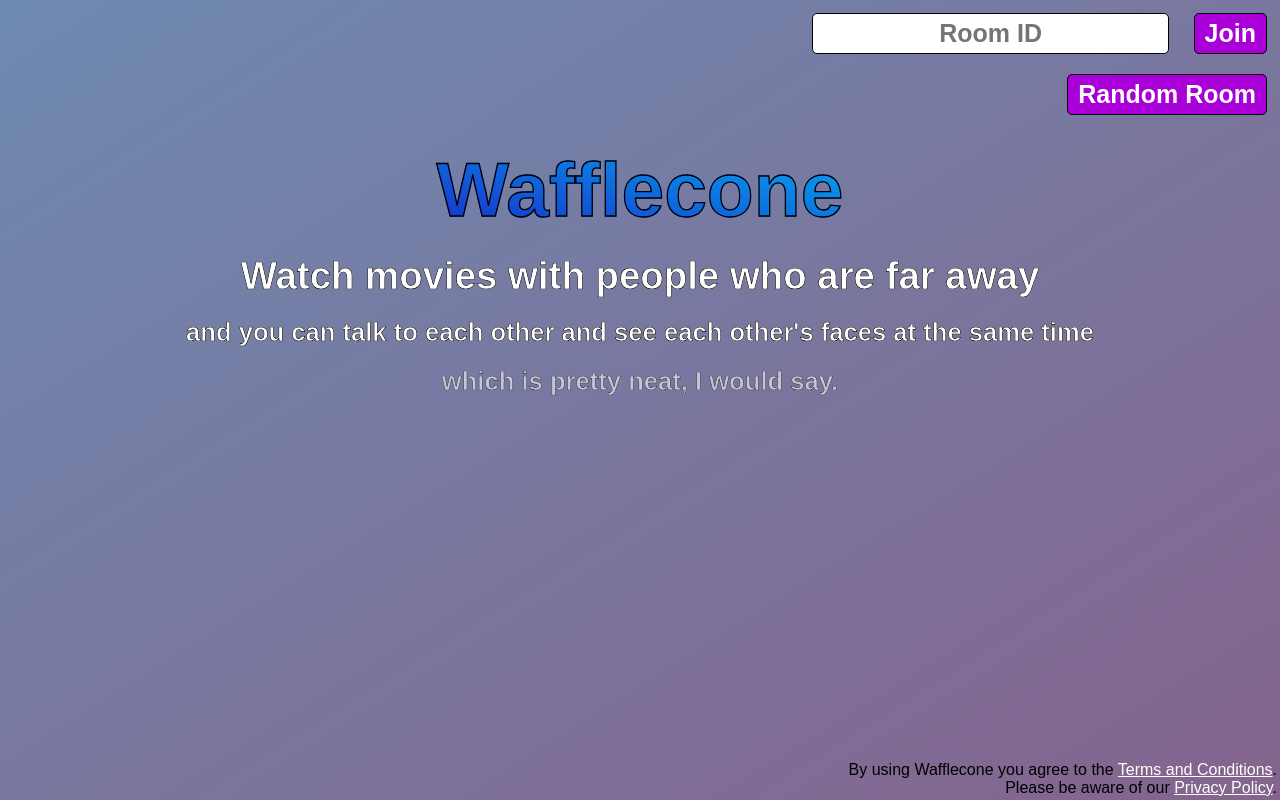
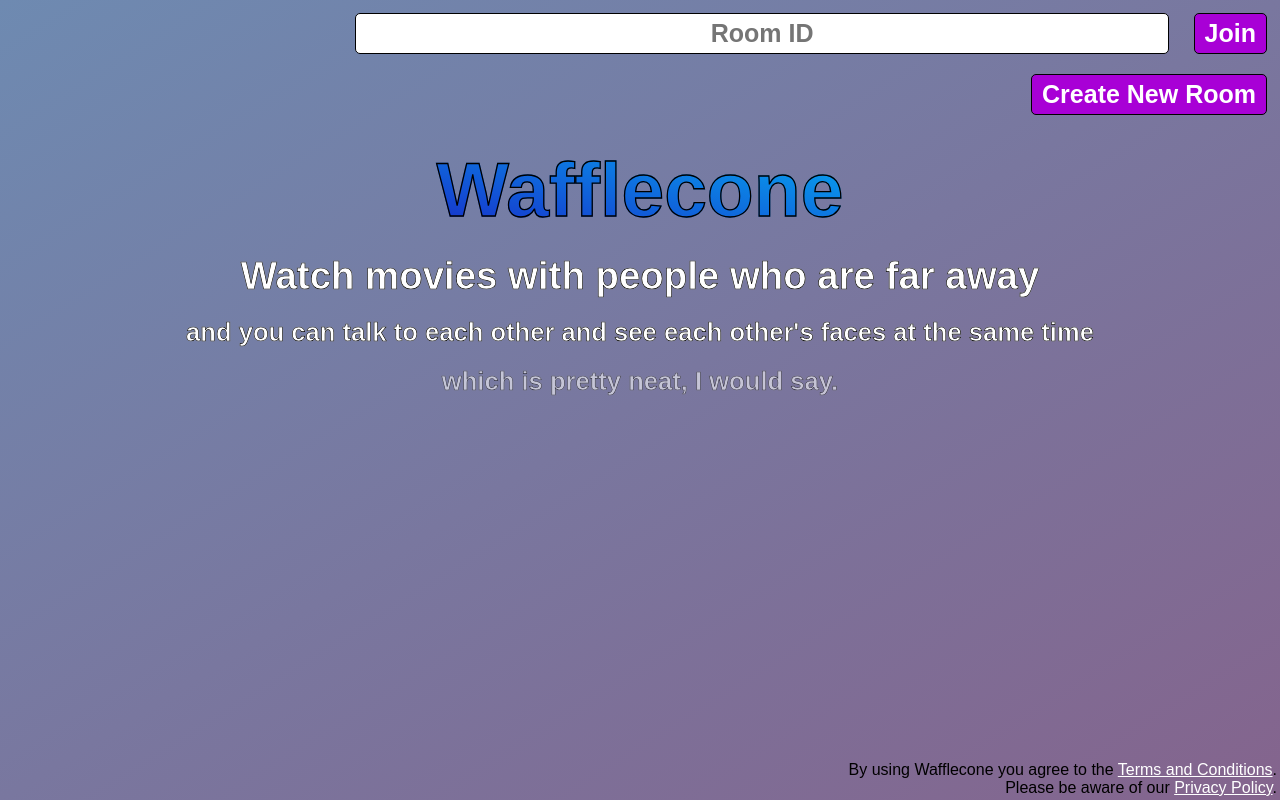
Before and after one commit to ThePythonist/WaffleconePlus, a website: page public/index.html in a window 1280 px wide. Drawn offline with nearby package versions, Linux system fonts and the light colour scheme; no server answers.

Commit message:
Made ID wider

```diff
--- a/public/css/mainpage.css
+++ b/public/css/mainpage.css
@@ -193,3 +193,7 @@
 	80% { opacity: 0; }
 	100% { opacity: 1; }
 }
+
+.header {
+	width: 100%;
+}
--- a/public/index.html
+++ b/public/index.html
@@ -34,10 +34,10 @@
 		</script>
 		<div class="header">
 			<form method="GET" action="/room.html">
-				<input type="text" autocomplete="off" placeholder="Room ID" name="id">
+				<input type="text" autocomplete="off" placeholder="Room ID" size="50" name="id">
 				<button type="submit">Join</button>
 			</form>
-			<button type="button" id="startButton">Random Room</button>
+			<button type="button" id="startButton">Create New Room</button>
 		</div>
 		<div class="main">
 			<div class="inner">
```
